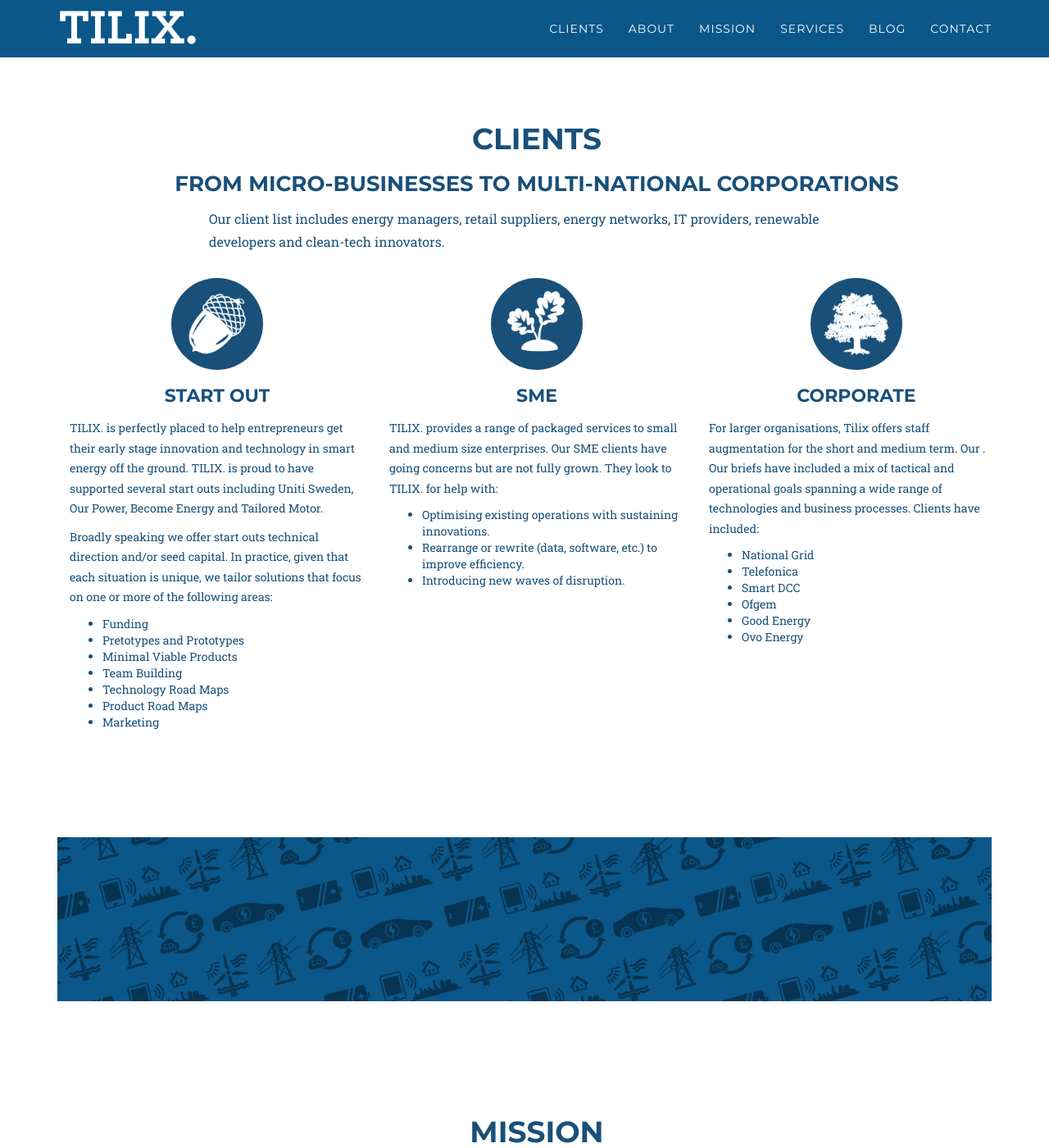
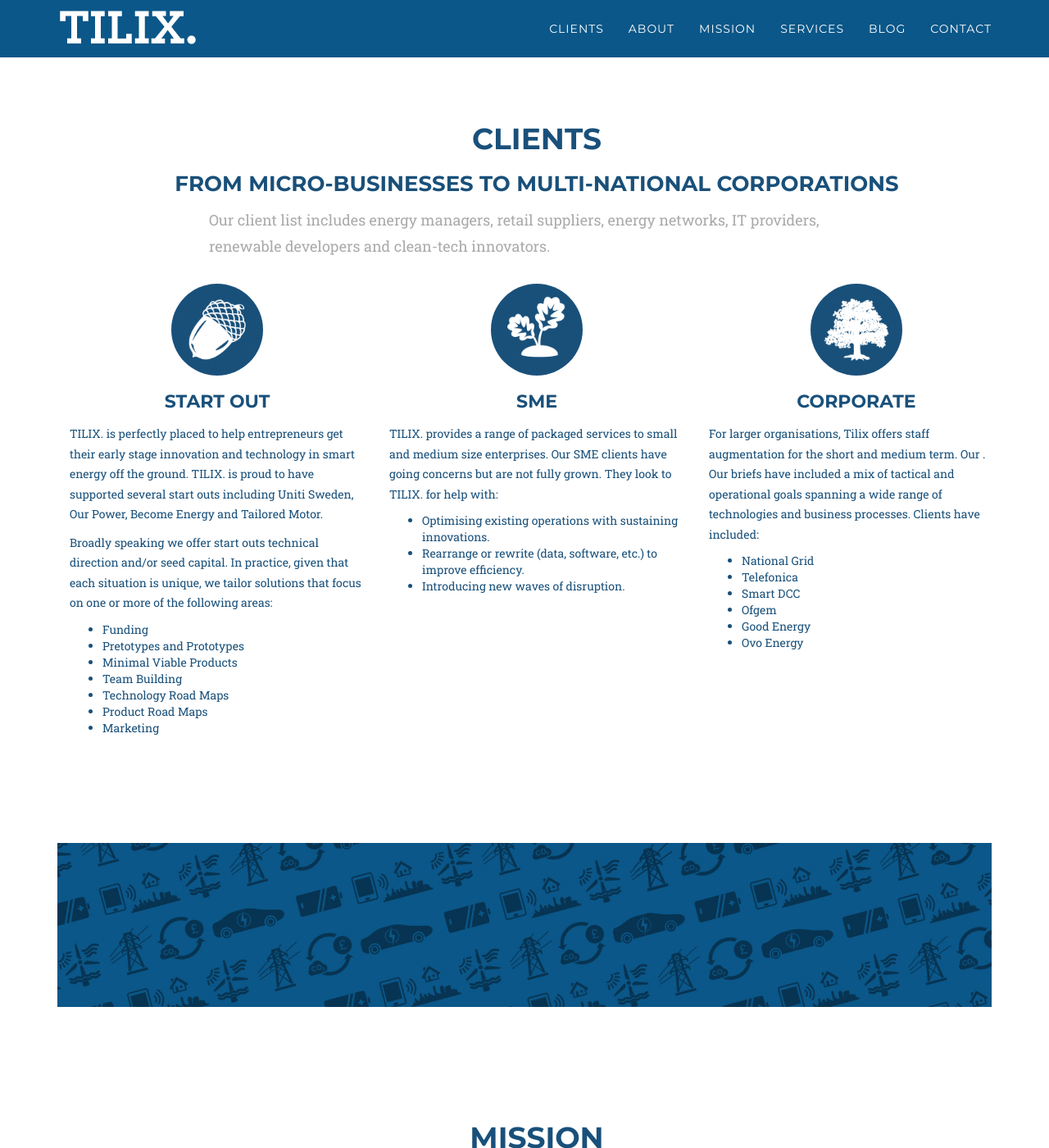
Before and after one commit to milomedia/tilix, a Jekyll site: the page built from index.html, in a window 1280 px wide and 1400 px high, scrolled down 804 px. Shown: the whole window at 82% size. Built offline with Jekyll 4.4.1, drawn with Linux system fonts in a browser that asks for light colours; nearby versions of some CDN libraries; a script that is not in the unit is left out.

Commit message:
Update tilix.css

```diff
--- a/assets/css/tilix.css
+++ b/assets/css/tilix.css
@@ -21,9 +21,10 @@
 
 .intro p {
  max-width: 800px;
-font-size: 16px;
+font-size: 18px;
 margin: 0 auto;
 text-align: left;
+	color: #aaaaaa;
 }
 
 p.large {
@@ -39,9 +40,7 @@
 	color:#FF8900
 }
 
-.index section {
-width: 100%;
-}
+
 h1,h2,h3,h4,h5,h6 {
 	font-family:Montserrat,"Helvetica Neue",Helvetica,Arial,sans-serif;
 	text-transform:uppercase;
```
